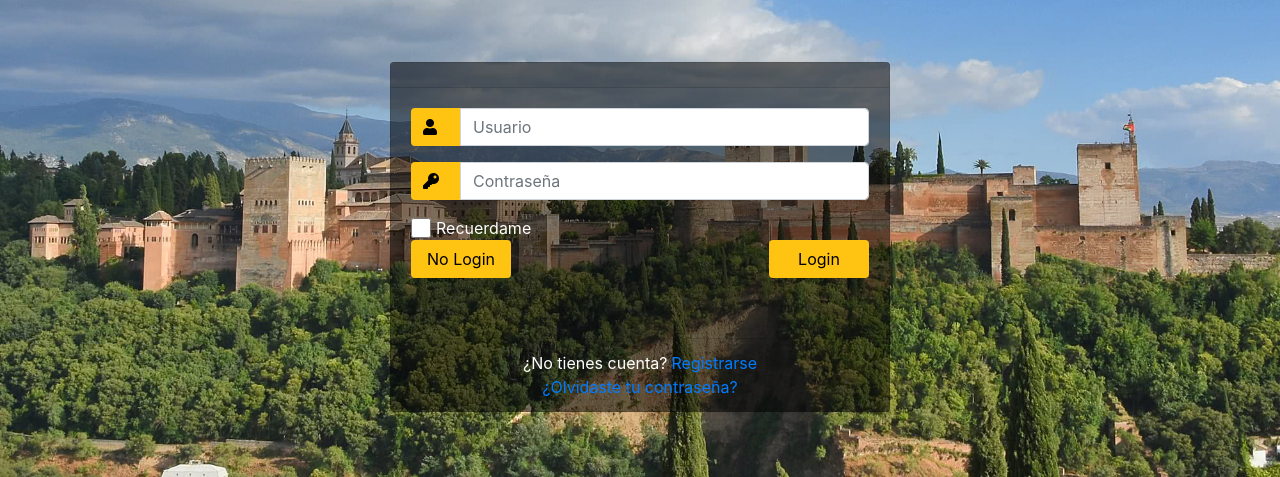
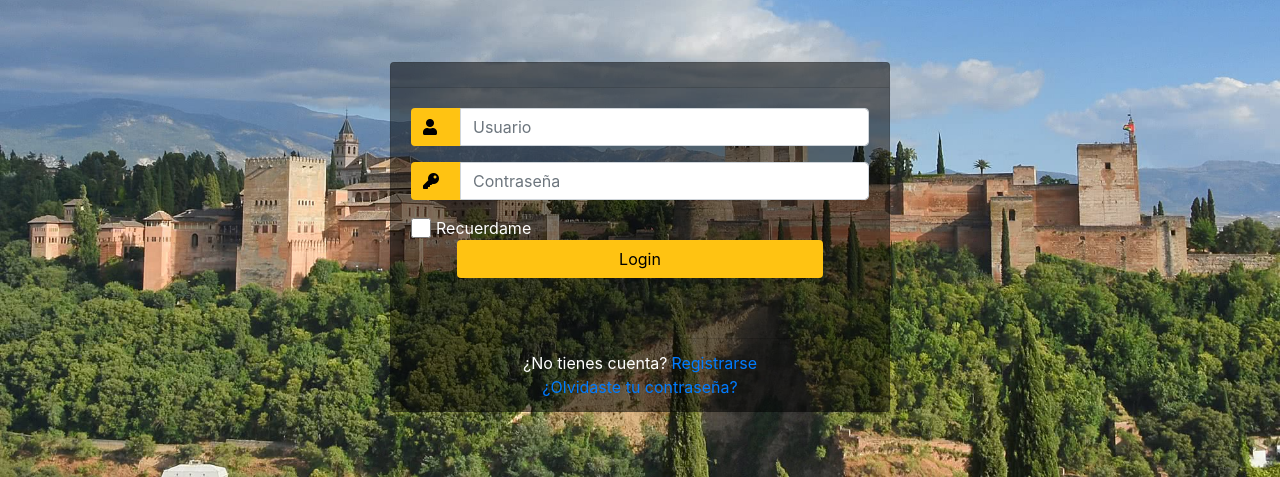
Before and after one commit to OwboxAl3x/DGP---ELEOSOFT, a PHP site: page / in a window 1280 px wide. Shown: the part 219-696 px from the top of the page. Run offline with PHP 8.4, Linux system fonts and the light colour scheme; some libraries are stand-ins or nearby versions.

Commit message:
"Se elimino boton inservible"

```diff
--- a/CSS/style.css
+++ b/CSS/style.css
@@ -58,7 +58,14 @@ input:focus{
 .login_btn{
     color: black;
     background-color: #FFC312;
-    width: 100px;
+    width: 80%;
+    alignment: center;
+}
+
+.register_btn{
+    color: black;
+    background-color: #FFC312;
+    width: 40%;
 }
 
 .links{
--- a/View/login.php
+++ b/View/login.php
@@ -53,8 +53,9 @@
                                 <input type="checkbox">Recuerdame
                             </div>
                             <div class="form-group">
-                                <input type="submit" value="No Login" name="noini" class="btn float-left login_btn">
-                                <input type="submit" value="Login" name="inisesion" class="btn float-right login_btn">
+                                <div class="text-center">
+                                    <input type="submit" value="Login" name="inisesion" class="btn login_btn">
+                                </div>
                             </div>
                         </form>
                     </div>
--- a/View/register.php
+++ b/View/register.php
@@ -62,8 +62,8 @@
                                 <input type="password" class="form-control" name="contrasenia" placeholder="Contraseña">
                             </div>
                             <div class="form-group">
-                                <input type="submit" value="Cancelar" name="cancel" class="btn float-left login_btn">
-                                <input type="submit" value="Registrarse" name="registrarse" class="btn float-right login_btn">
+                                <input type="submit" value="Cancelar" name="cancel" class="btn float-left register_btn">
+                                <input type="submit" value="Registrarse" name="registrarse" class="btn float-right register_btn">
                             </div>
                         </form>
                     </div>
```
